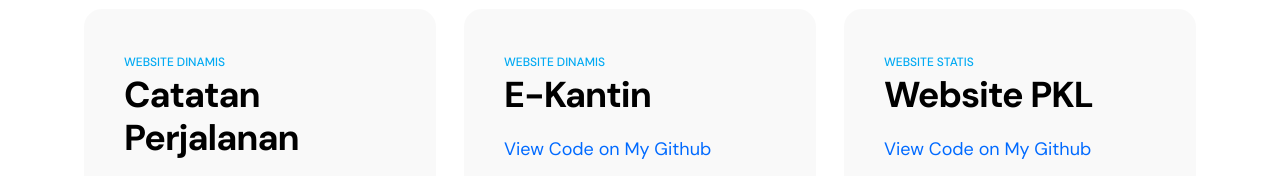
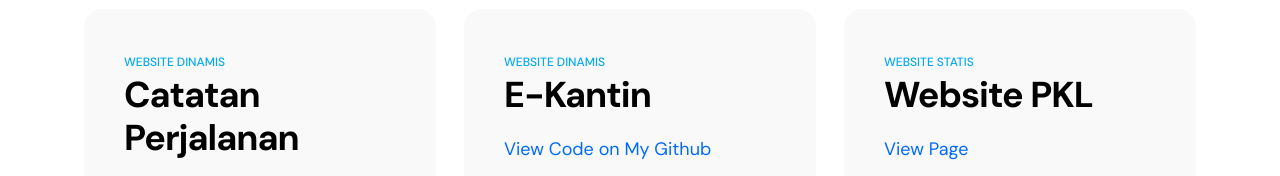
Before and after one commit to clozers/clozers.github.io, a plain HTML site: page index.html in a window 1280 px wide. Shown: the part 5340-5516 px from the top of the page. Drawn offline with Linux system fonts and the light colour scheme.

Commit message:
Update index.html

```diff
--- a/index.html
+++ b/index.html
@@ -424,7 +424,7 @@ https://templatemo.com/tm-578-first-portfolio
 
                                 <h3 class="projects-title">Website PKL</h3>
 
-                                <small><p style="color:rgb(0, 106, 255);">View Code on My Github</p></small>
+                                <small><p href="https://clozers.github.io/Website-Statis-pkl/index.html" style="color:rgb(0, 106, 255);">View Page</p></small>
                             </div>
 
                             <a href="images/pkl.png" class="popup-image">
```
